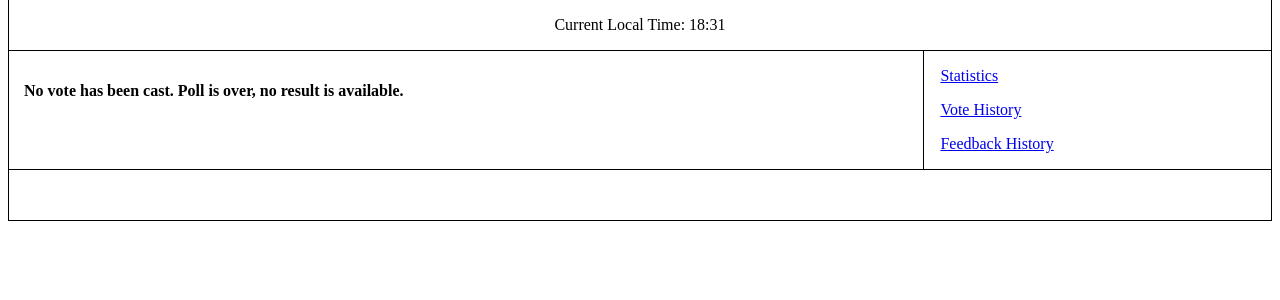
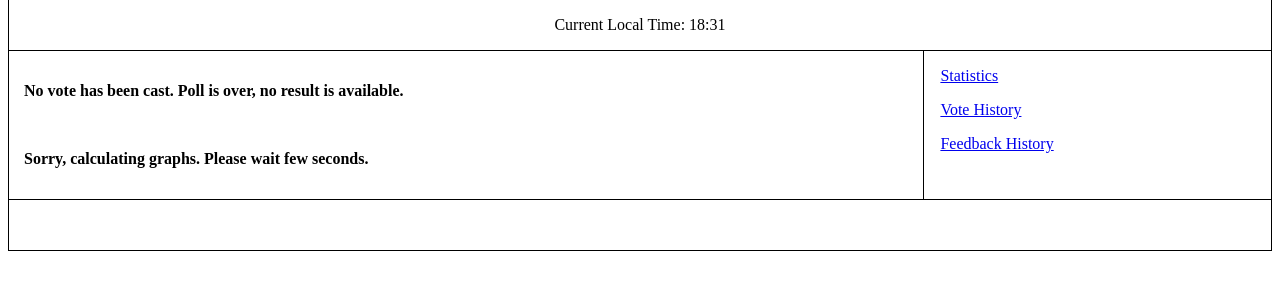
Before and after one commit to danieleceoldo/restaurant-poll, a Django app: page /polls/ in a window 1280 px wide. Shown: the part 90-390 px from the top of the page. Run offline with Django 3.2, Linux system fonts and the light colour scheme; data that the repository does not hold is empty.

Commit message:
Warning message when graphs are not ready yet added

```diff
--- a/polls/templates/polls/vote_detail.html
+++ b/polls/templates/polls/vote_detail.html
@@ -84,6 +84,10 @@
                     <img src="{% static "polls/images/feedback_sma_graph.png" %}" alt="Simple Moving Average Feedback History" style="display: block; margin: 0 auto; margin-top: 20px; margin-bottom: 20px"/>
                 </div>
 
+                {% else %}
+
+                <p><strong>Sorry, calculating graphs. Please wait few seconds.</strong></p>
+
                 {% endif %}
 
             </section>
--- a/polls/templates/polls/vote_result.html
+++ b/polls/templates/polls/vote_result.html
@@ -95,6 +95,10 @@
                     <img src="{% static "polls/images/feedback_sma_graph.png" %}" alt="Simple Moving Average Feedback History" style="display: block; margin: 0 auto; margin-top: 20px; margin-bottom: 20px"/>
                 </div>
 
+                {% else %}
+
+                <p><strong>Sorry, calculating graphs. Please wait few seconds.</strong></p>
+
                 {% endif %}
 
             </section>
--- a/polls/templates/polls/vote_waiting.html
+++ b/polls/templates/polls/vote_waiting.html
@@ -70,6 +70,10 @@
                     <img src="{% static "polls/images/feedback_sma_graph.png" %}" alt="Simple Moving Average Feedback History" style="display: block; margin: 0 auto; margin-top: 20px; margin-bottom: 20px"/>
                 </div>
 
+                {% else %}
+
+                <p><strong>Sorry, calculating graphs. Please wait few seconds.</strong></p>
+
                 {% endif %}
 
             </section>
```
